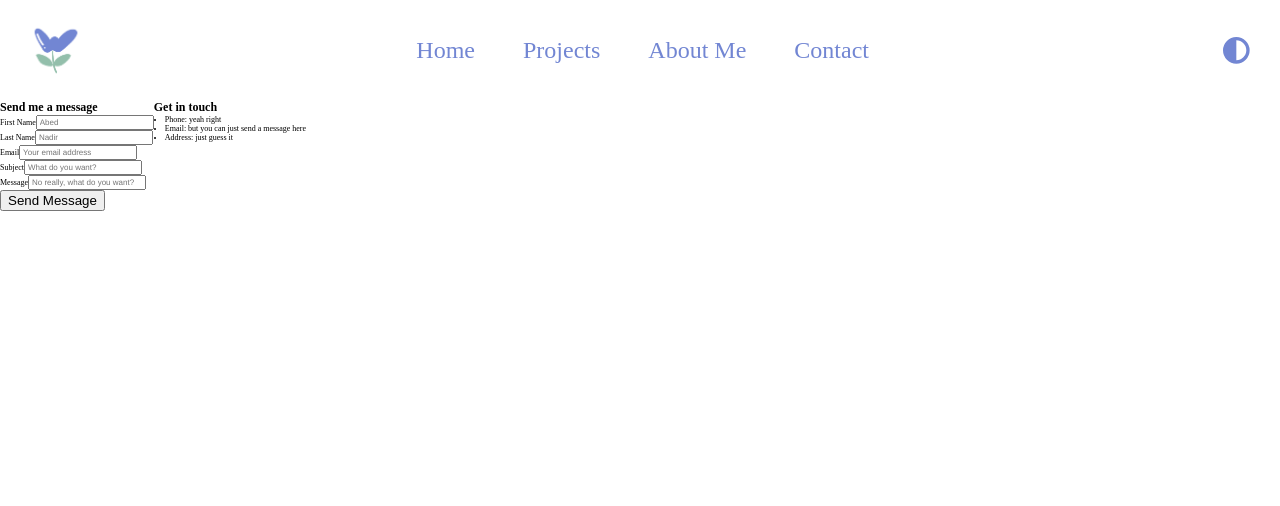
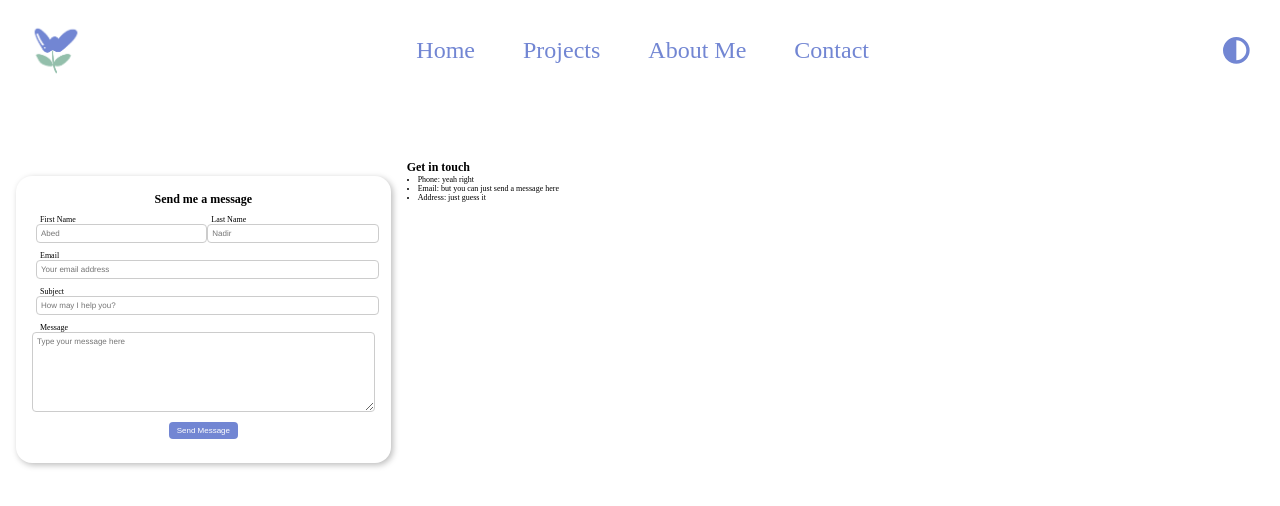
Before and after one commit to blsmxiu47/portfolio, a React (Vite) app: page /contact in a window 1280 px wide. Shown: the top 506 px of the page. Built offline with nearby package versions, Linux system fonts and the light colour scheme.

Commit message:
begin styling the contact form

```diff
--- a/src/components/Contact/ContactForm/index.scss
+++ b/src/components/Contact/ContactForm/index.scss
@@ -1,4 +1,68 @@
 @import '../../../scss/_variables.scss';
+
+.row {
+    display: flex;
+    flex-direction: row;
+    align-items: center;
+    justify-content: left;
+    margin: 1rem 0;
+}
+
+.form-group {
+    width: 100%;
+
+    label {
+        margin-left: 1rem;
+    }
+
+    input {
+        margin: 0 0.5rem;
+    }
+
+    &__submit {
+        width: 100%;
+        display: flex;
+        justify-content: center;
+    }
+}
+
+.form-input {
+    width: 100%;
+    padding: 0.5rem;
+    border: 1px solid #ccc;
+    border-radius: 4px;
+    font-size: 1rem;
+}
+
+.form-input:focus {
+    outline: none;
+    border-color: $primary-color;
+}
+
+
+.message-area {
+    min-height: 10rem;
+}
+
+.btn {
+    &__submit {
+        background-color: $primary-color;
+        color: #fff;
+        border: none;
+        border-radius: 4px;
+        padding: 0.5rem 1rem;
+        font-size: 1rem;
+        cursor: pointer;
+
+        &:hover {
+            background-color: darken($primary-color, 10%);
+        }
+
+        &:active {
+            background-color: darken($primary-color, 20%);
+        }
+    }
+}
 
 .modal {
     position: fixed;
--- a/src/components/Contact/ContactForm/index.tsx
+++ b/src/components/Contact/ContactForm/index.tsx
@@ -3,6 +3,7 @@ import { useForm } from "react-hook-form";
 import { messagesRef } from "../../../firebase";
 import { zodResolver } from "@hookform/resolvers/zod";
 import { TContactSchema, contactSchema } from "../../../lib/types";
+import "./index.scss";
 
 const ContactForm = () => {
     const {
@@ -29,9 +30,9 @@ const ContactForm = () => {
     return (
         <form
             id="contactForm"
-            className="contactForm"
             onSubmit={handleSubmit(onSubmit)}
         >
+            <div className="row">
                 <div className="form-group">
                     <label htmlFor="first_name">First Name</label>
                     <input
@@ -39,6 +40,7 @@ const ContactForm = () => {
                         className="form-input"
                         type="text"
                         placeholder="Abed"
+                        maxLength={64}
                     />
                 </div>
                 <div className="form-group">
@@ -48,8 +50,11 @@ const ContactForm = () => {
                         className="form-input"
                         type="text"
                         placeholder="Nadir"
+                        maxLength={64}
                     />
                 </div>
+            </div>
+            <div className="row">
                 <div className="form-group">
                     <label htmlFor="email">Email</label>
                     <input
@@ -57,30 +62,38 @@ const ContactForm = () => {
                         className="form-input"
                         type="text"
                         placeholder="Your email address"
+                        maxLength={64}
                     />
                     {errors.email && (
                         <p className="error-message">{`${errors.email.message}`}</p>
                     )}
                 </div>
+            </div>
+            <div className="row">
                 <div className="form-group">
                     <label htmlFor="subject">Subject</label>
                     <input
                         {...register("subject")}
                         className="form-input"
                         type="text"
-                    placeholder="What do you want?"
+                        placeholder="How may I help you?"
+                        maxLength={128}
                     />
                 </div>
+            </div>
+            <div className="row">
                 <div className="form-group">
                     <label htmlFor="message">Message</label>
-                <input
+                    <textarea
                         {...register("message")}
-                    className="form-input"
-                    type="text"
-                    placeholder="No really, what do you want?"
+                        className="form-input message-area"
+                        placeholder="Type your message here"
+                        maxLength={1024}
                     />
                 </div>
-            <div className="form-group">
+            </div>
+            <div className="row">
+                <div className="form-group__submit">
                     <button
                         disabled={isSubmitting}
                         type="submit"
@@ -89,6 +102,7 @@ const ContactForm = () => {
                         Send Message
                     </button>
                 </div>
+            </div>
         </form>
     )
 }
--- a/src/components/Contact/index.scss
+++ b/src/components/Contact/index.scss
@@ -1,3 +1,21 @@
+@import '../../scss/_variables.scss';
+
 .contact-page {
-    top: 40%;
+    top: 20%;
+    height: auto;
 }
+
+.contact-form {
+    display: flex;
+    flex-direction: column;
+    align-items: center;
+    justify-content: center;
+    padding: 2rem;
+    margin: 2rem;
+    max-width: fit-content;
+    max-height: fit-content;
+    background-color: #fff;
+    border-color: #ccc;
+    border-radius: 16px;
+    box-shadow: 2px 2px 6px #bbb;
+}
--- a/src/components/Contact/index.tsx
+++ b/src/components/Contact/index.tsx
@@ -1,10 +1,11 @@
 import ContactForm from "./ContactForm";
 import ContactInfo from "./ContactInfo";
+import "./index.scss";
 
 const Contact = () => {
     return (
         <section className="container contact-page">
-            <div>
+            <div className="contact-form">
                 <h1>Send me a message</h1>
                 <ContactForm />
             </div>
```
Lines whose indentation alone changed are shown as unchanged.
